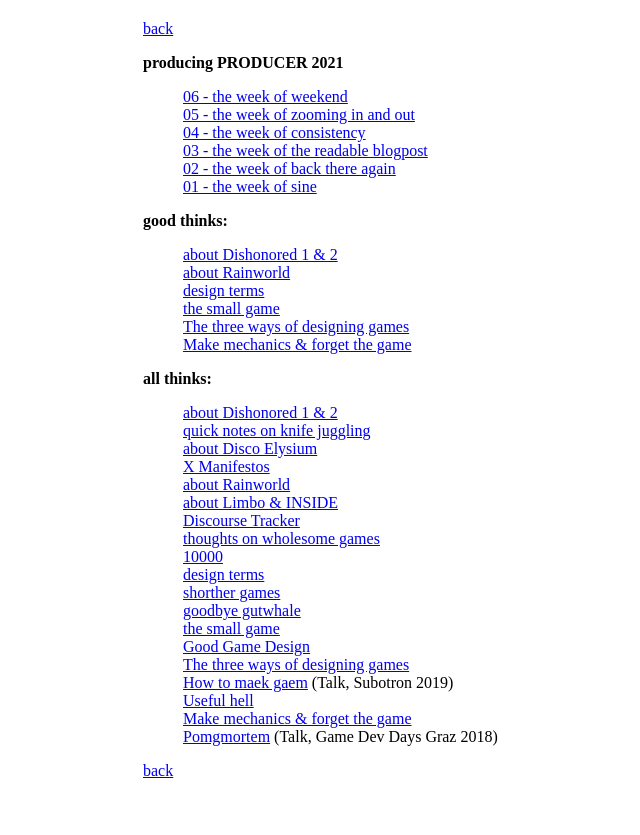
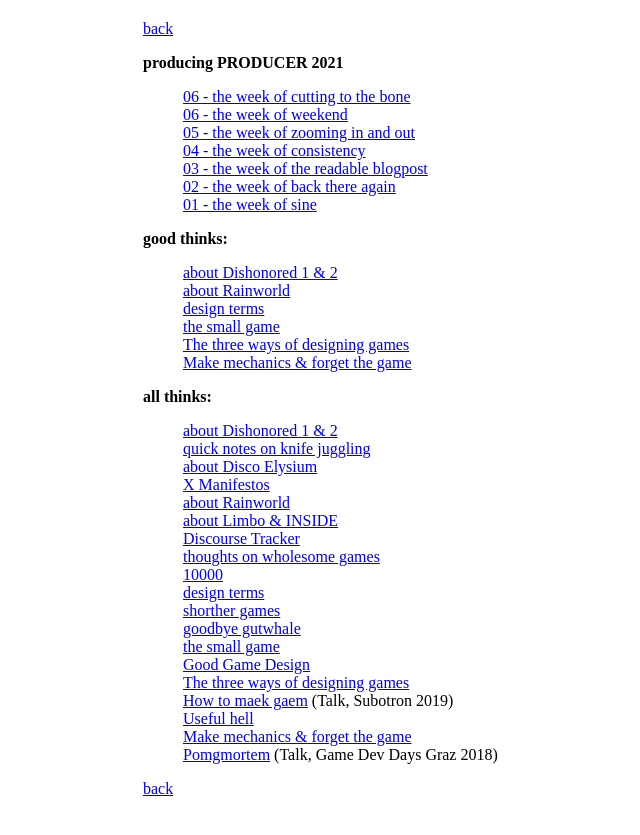
Before and after one commit to stuffedwombat/stuffedwombat.github.io, a Jekyll site: the page built from thinking.md, in a window 1280 px wide. Shown: the top 835 px of the page, without its empty margins (181-821 px from the left). Built offline with Jekyll 4.4.1, drawn with Linux system fonts in a browser that asks for light colours; our own code applies the rules of GitHub Pages for plain Markdown files; comment, search, counter and statistics services are not loaded.

Commit message:
Update thinking.md

```diff
--- a/thinking.md
+++ b/thinking.md
@@ -1,6 +1,7 @@
 [back](index)
 
 **producing PRODUCER 2021**
+- [06 - the week of cutting to the bone](producering_07)
 - [06 - the week of weekend](producering_06)
 - [05 - the week of zooming in and out](producering_05)
 - [04 - the week of consistency](producering_04)
```
